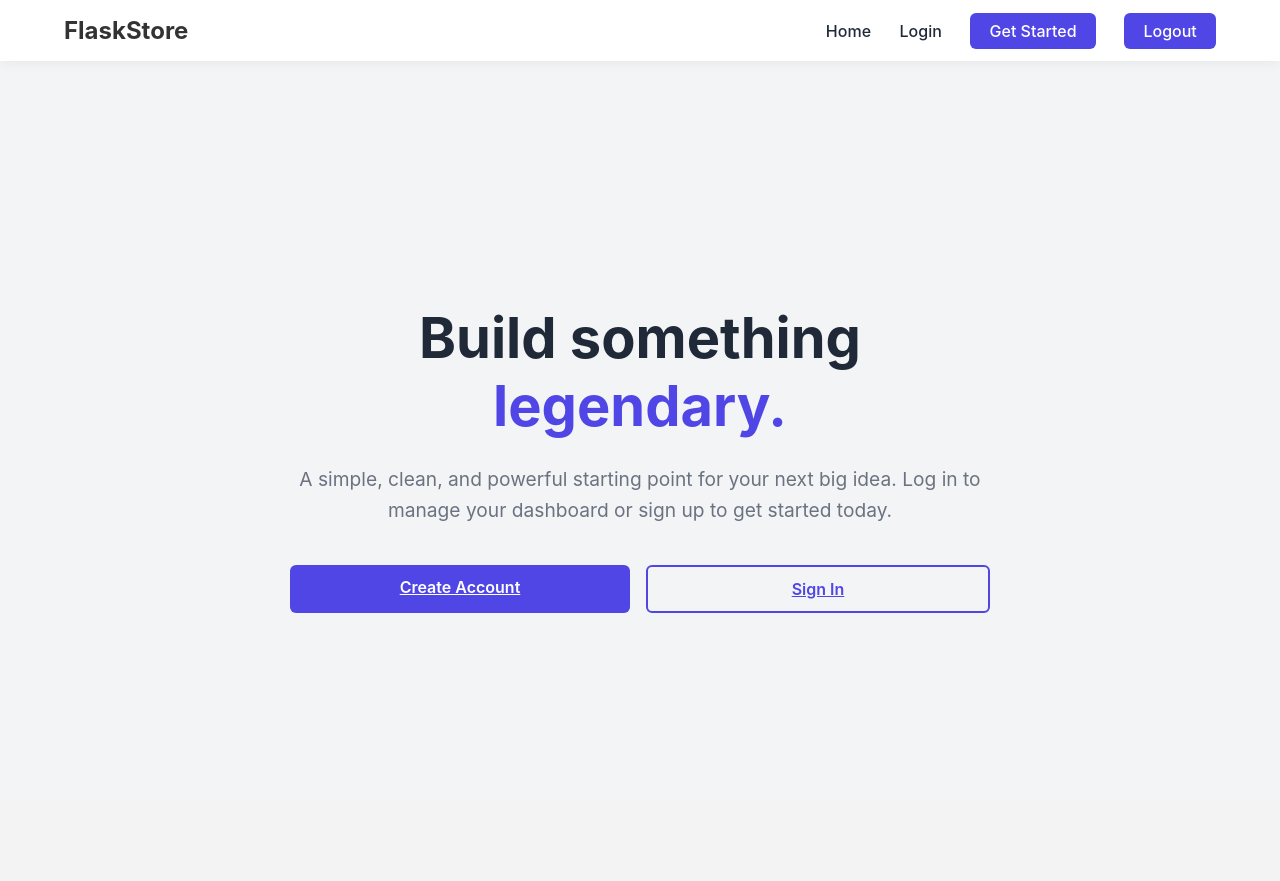
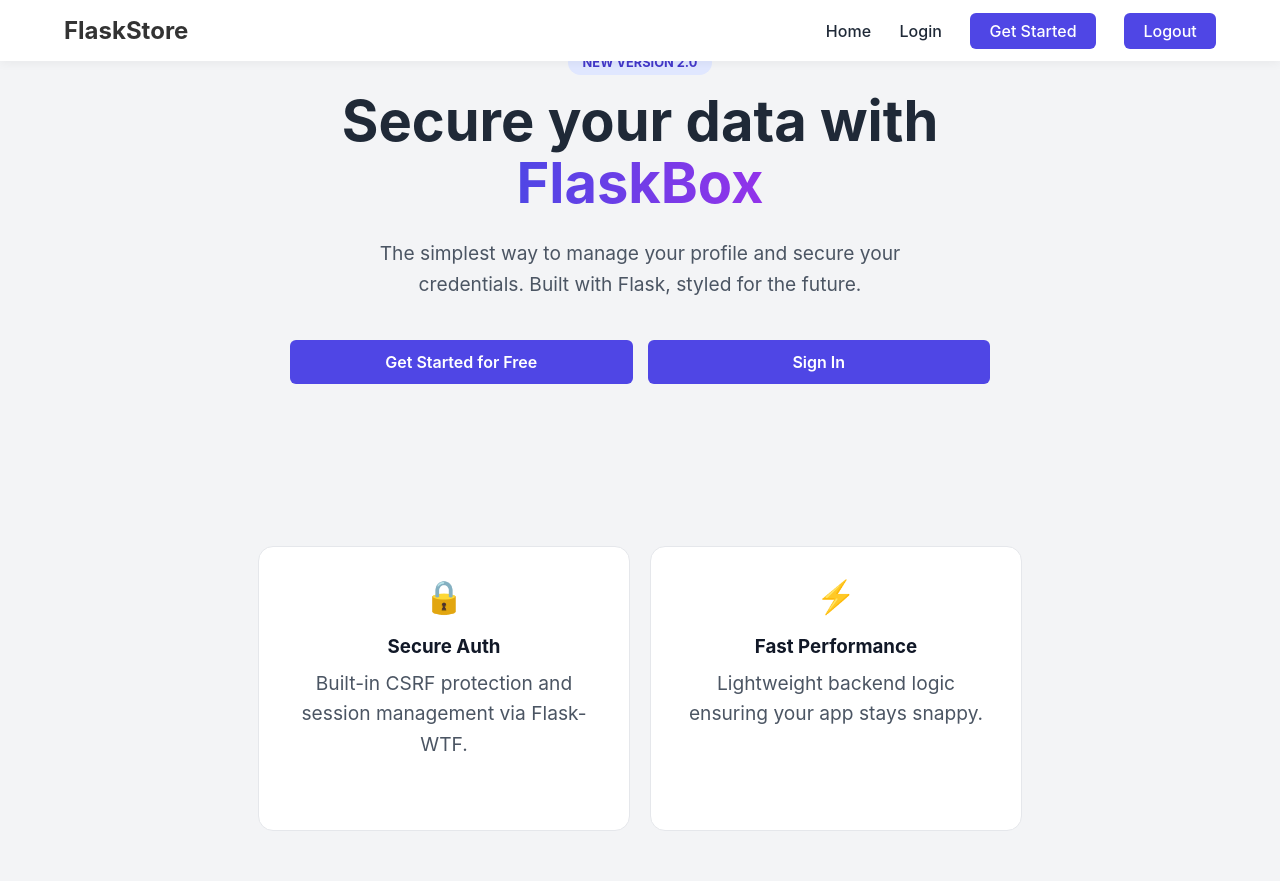
Before and after one commit to auwalcodes2007/flask_practice, a Flask app: page / in a window 1280 px wide. Before the commit the page ends 613 px from the top, so only its background shows below. Run offline with Flask 3, Linux system fonts and the light colour scheme.

Commit message:
style: made home page more appealing
refactor: changed static routes in base file to dynamic urls

```diff
--- a/static/style.css
+++ b/static/style.css
@@ -5,6 +5,102 @@
     --card-bg: #ffffff;
     --text-main: #1f2937;
     --text-muted: #6b7280;
+}
+
+/* Hero Section */
+.hero {
+    padding: 100px 5% 50px;
+    text-align: center;
+    max-width: 1000px;
+    margin: 0 auto;
+}
+
+.badge {
+    background: #e0e7ff;
+    color: #4338ca;
+    padding: 5px 15px;
+    border-radius: 20px;
+    font-size: 0.8rem;
+    font-weight: 700;
+    text-transform: uppercase;
+}
+
+.hero h1 {
+    font-size: 3.5rem;
+    margin: 20px 0;
+    line-height: 1.1;
+    color: #111827;
+}
+
+.gradient-text {
+    background: linear-gradient(90deg, #4f46e5, #9333ea);
+    -webkit-background-clip: text;
+    -webkit-text-fill-color: transparent;
+}
+
+.hero p {
+    font-size: 1.2rem;
+    color: #4b5563;
+    max-width: 600px;
+    margin: 0 auto 40px;
+    line-height: 1.6;
+}
+
+.hero-btns {
+    display: flex;
+    justify-content: center;
+    gap: 15px;
+    margin-bottom: 80px;
+}
+
+/* Feature Cards */
+.features-grid {
+    display: grid;
+    grid-template-columns: repeat(auto-fit, minmax(250px, 1fr));
+    gap: 20px;
+    margin-top: 50px;
+}
+
+.feature-card {
+    background: white;
+    padding: 30px;
+    border-radius: 15px;
+    border: 1px solid #e5e7eb;
+    transition: transform 0.3s ease;
+}
+
+.feature-card:hover {
+    transform: translateY(-5px);
+}
+
+.feature-card .icon {
+    font-size: 2rem;
+    margin-bottom: 15px;
+}
+
+.feature-card h3 {
+    margin-bottom: 10px;
+    color: #111827;
+}
+
+/* Button Variants */
+.btn-primary {
+    background: #4f46e5;
+    color: white;
+    padding: 12px 25px;
+    border-radius: 8px;
+    text-decoration: none;
+    font-weight: 600;
+}
+
+.btn-secondary {
+    background: white;
+    color: #4f46e5;
+    padding: 12px 25px;
+    border-radius: 8px;
+    text-decoration: none;
+    font-weight: 600;
+    border: 1px solid #e5e7eb;
 }
 
 body {
--- a/templates/denied.html
+++ b/templates/denied.html
@@ -10,7 +10,7 @@
         <p>You don't have permission to view this page. You need to be logged in to access your dashboard.</p>
 
         <div style="margin-top: 2rem; display: flex; flex-direction: column; gap: 10px;">
-            <a href="{{ url_for('logout') }}" class="btn">Login to Continue</a>
+            <a href="{{ url_for('login') }}" class="btn">Login to Continue</a>
             <a href="/" style="color: var(--text-muted); text-decoration: none; font-size: 0.9rem;">Back to Home</a>
         </div>
     </div>
--- a/templates/index.html
+++ b/templates/index.html
@@ -1,15 +1,35 @@
-{% extends 'base.html' %}
+{% extends "base.html" %}
+
+{% block title %}Home{% endblock %}
 
 {% block content %}
-    <main class="hero-container">
-        <div class="hero-content">
-            <h1>Build something <span class="highlight">legendary.</span></h1>
-            <p>A simple, clean, and powerful starting point for your next big idea. Log in to manage your dashboard or sign up to get started today.</p>
+<section class="hero">
+    <div class="hero-content">
+        <span class="badge">New Version 2.0</span>
+        <h1>Secure your data with <span class="gradient-text">FlaskBox</span></h1>
+        <p>The simplest way to manage your profile and secure your credentials. Built with Flask, styled for the future.</p>
 
-            <div class="hero-actions">
-                <a href="{{ url_for('register') }}" class="btn">Create Account</a>
-                <a href="{{ url_for('login') }}" class="btn btn-outline">Sign In</a>
-            </div>
+        <div class="hero-btns">
+            {% if not session.get('user') %}
+                <a href="{{ url_for('register') }}" class="btn btn-primary">Get Started for Free</a>
+                <a href="{{ url_for('login') }}" class="btn btn-secondary">Sign In</a>
+            {% else %}
+                <a href="{{ url_for('dashboard') }}" class="btn btn-primary">Go to Dashboard</a>
+            {% endif %}
         </div>
-    </main>
-        {% endblock %}
+    </div>
+
+    <div class="features-grid">
+        <div class="feature-card">
+            <div class="icon">🔒</div>
+            <h3>Secure Auth</h3>
+            <p>Built-in CSRF protection and session management via Flask-WTF.</p>
+        </div>
+        <div class="feature-card">
+            <div class="icon">⚡</div>
+            <h3>Fast Performance</h3>
+            <p>Lightweight backend logic ensuring your app stays snappy.</p>
+        </div>
+    </div>
+</section>
+{% endblock %}
```
